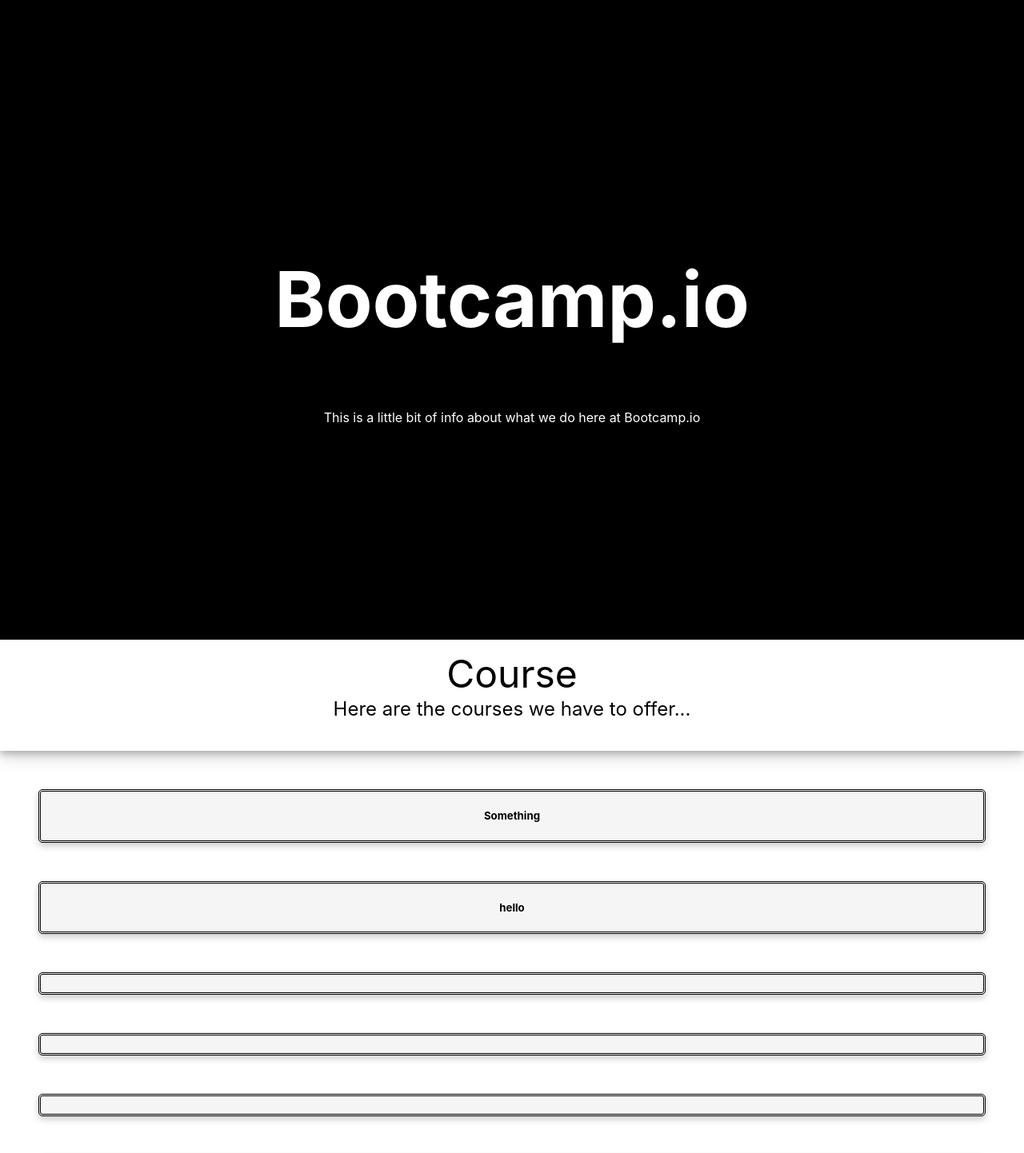
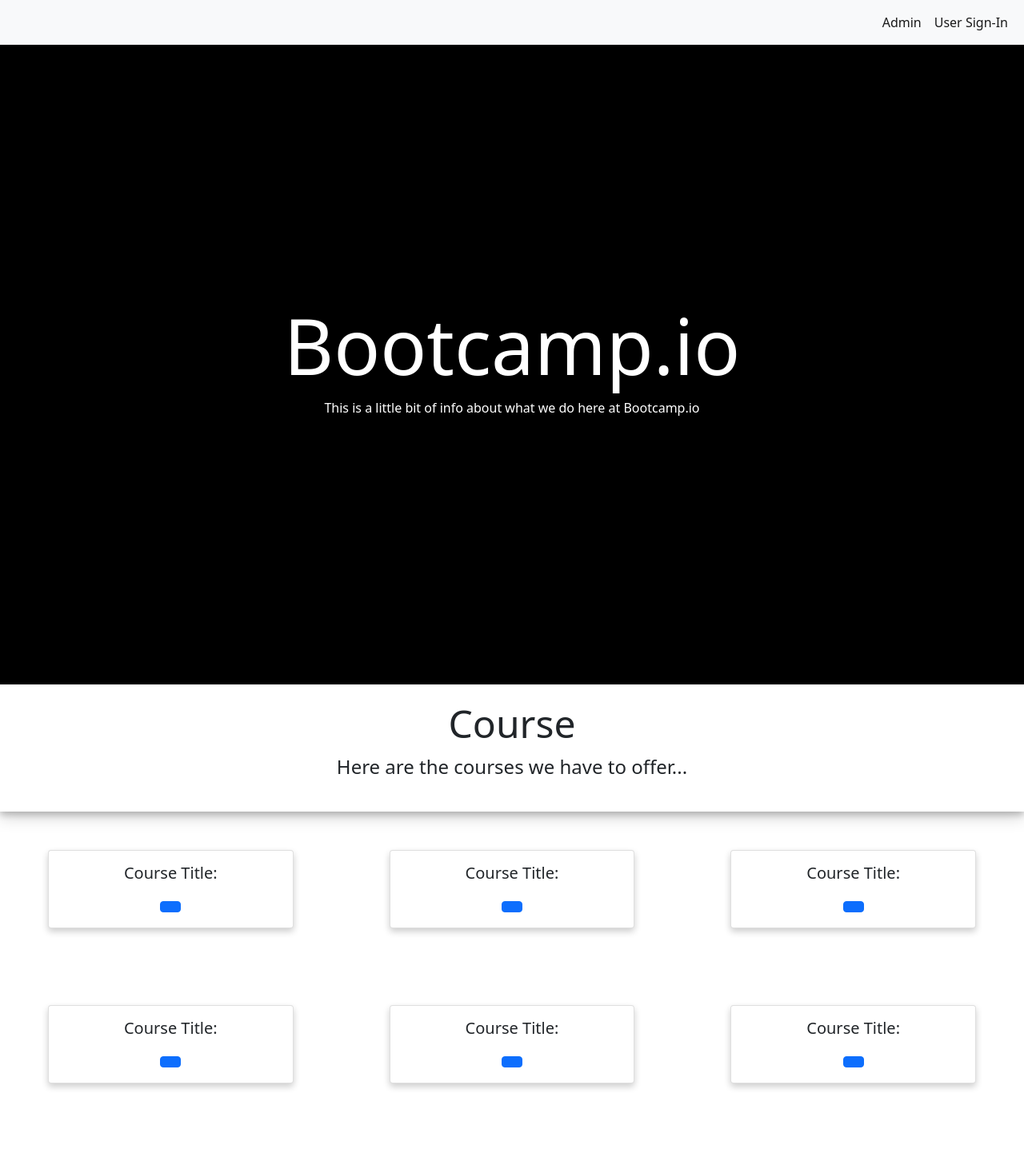
Before and after one commit to lizziedearden/bootcamp-babes, a React (Create React App) app: page / in a window 1280 px wide. Shown: the top 1442 px of the page at 80% size. After the commit the page ends 1403 px from the top, so only its background shows below. Built offline with nearby package versions, Linux system fonts and the light colour scheme.

Commit message:
Card organisation

```diff
--- a/src/App.js
+++ b/src/App.js
@@ -2,7 +2,7 @@ import './App.css';
 import Header from './Components/Header';
 import Banner from './Components/Banner';
 import Card from './Components/Card';
-import nebula from './resources/nebula.jpeg';
+import Navbar from './Components/Navbar';
 
 
 function AboutCoursesSection() {
@@ -10,24 +10,24 @@ function AboutCoursesSection() {
     <div className="container-fluid aboutCourses">
       <div className="row">
         <div className="col-sm-4" align="center">
-          <Card title="Something" />
+          <Card title="Course Title: " />
         </div>
         <div className="col-sm-4" align="center">
-          <Card title = "hello" />
+          <Card title="Course Title: "/>
         </div>
         <div className="col-sm-4" align="center">
-          <Card />
+          <Card title="Course Title: "/>
         </div>
       </div>
       <div className="row">
         <div className="col-sm-4" align="center">
-          <Card />
+          <Card title="Course Title: "/>
         </div>
         <div className="col-sm-4" align="center">
-          <Card />
+          <Card title="Course Title: "/>
         </div>
         <div className="col-sm-4" align="center">
-          <Card />
+          <Card title="Course Title: "/>
         </div>
       </div>
     </div>
@@ -37,6 +37,7 @@ function AboutCoursesSection() {
 function App() {
   return (
     <div className="App">
+        <Navbar />
         <Header />
         <Banner title='Course' text='Here are the courses we have to offer...'/>
         <AboutCoursesSection />
--- a/src/Components/Card.css
+++ b/src/Components/Card.css
@@ -3,7 +3,6 @@
     transition: 0.3s;
     border-radius: 5px;
     background-color: whitesmoke;
-    border-style: double;
     margin: 3rem;
 }
 
--- a/src/Components/Card.js
+++ b/src/Components/Card.js
@@ -4,6 +4,7 @@ import './Card.css'
 function Card(props) {
     return (
         <div className="card" styles="width: 18rem;">
+             {/* <img src={props.imageSrc} className="card-img-top" alt="..." /> */}
             <div className ="card-body">
                 <h5 className ="card-title">{props.title}</h5>
                 <p className ="card-text">{props.text}</p>
--- a/src/Components/Navbar.js
+++ b/src/Components/Navbar.js
@@ -0,0 +1,28 @@
+import React from "react";
+import "bootstrap"
+import "bootstrap/dist/css/bootstrap.min.css"
+
+function Navbar() {
+  return (
+      <nav id= "navbar" className="navbar navbar-expand-lg navbar-light bg-light">
+          <div class="container-fluid">
+              <a class="navbar-brand" href="#"></a>
+              <button class="navbar-toggler" type="button" data-bs-toggle="collapse" data-bs-target="#navbarSupportedContent" aria-controls="navbarSupportedContent" aria-expanded="false" aria-label="Toggle navigation">
+                  <span class="navbar-toggler-icon"></span>
+              </button>
+              <div class="collapse navbar-collapse" id="navbarSupportedContent">
+                  <ul class="navbar-nav ms-auto mb-2 mb-lg-0">
+                      <li class="nav-item">
+                          <a class="nav-link active" aria-current="page" href="#">Admin</a>
+                      </li>
+                      <li class="nav-item">
+                          <a class="nav-link active" href="#">User Sign-In</a>
+                      </li>
+                  </ul>
+              </div>
+          </div>
+      </nav>
+  )
+}
+
+export default Navbar
--- /dev/null
+++ b/src/Components/Parallax.css
@@ -0,0 +1,10 @@
+.aboutCourses {
+    background-position: center;
+    position: relative;
+    background-attachment: fixed;
+    background-repeat: no-repeat;
+    background-size: cover;
+
+    height: 75%;
+    background-image: url('../resources/nebula.jpeg');
+}
```
